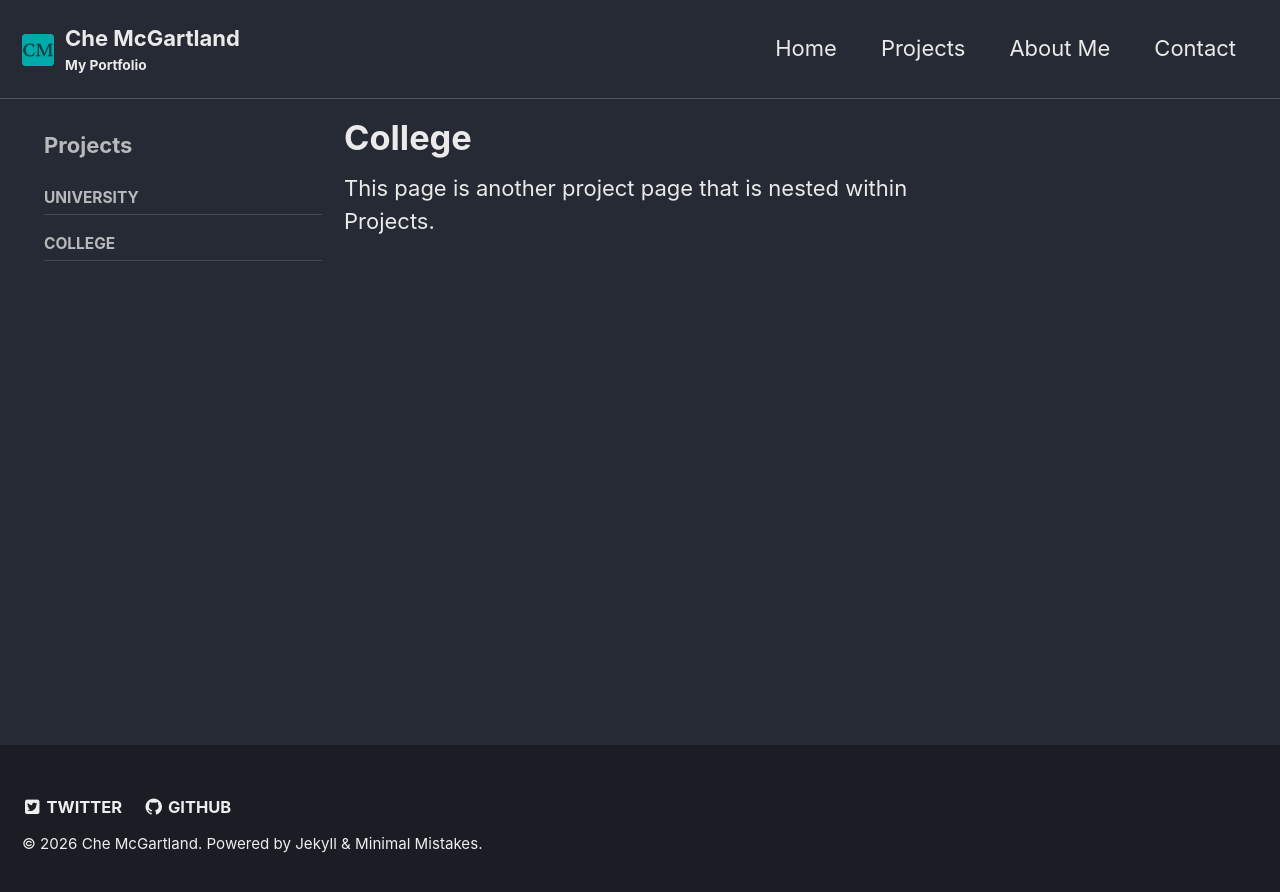
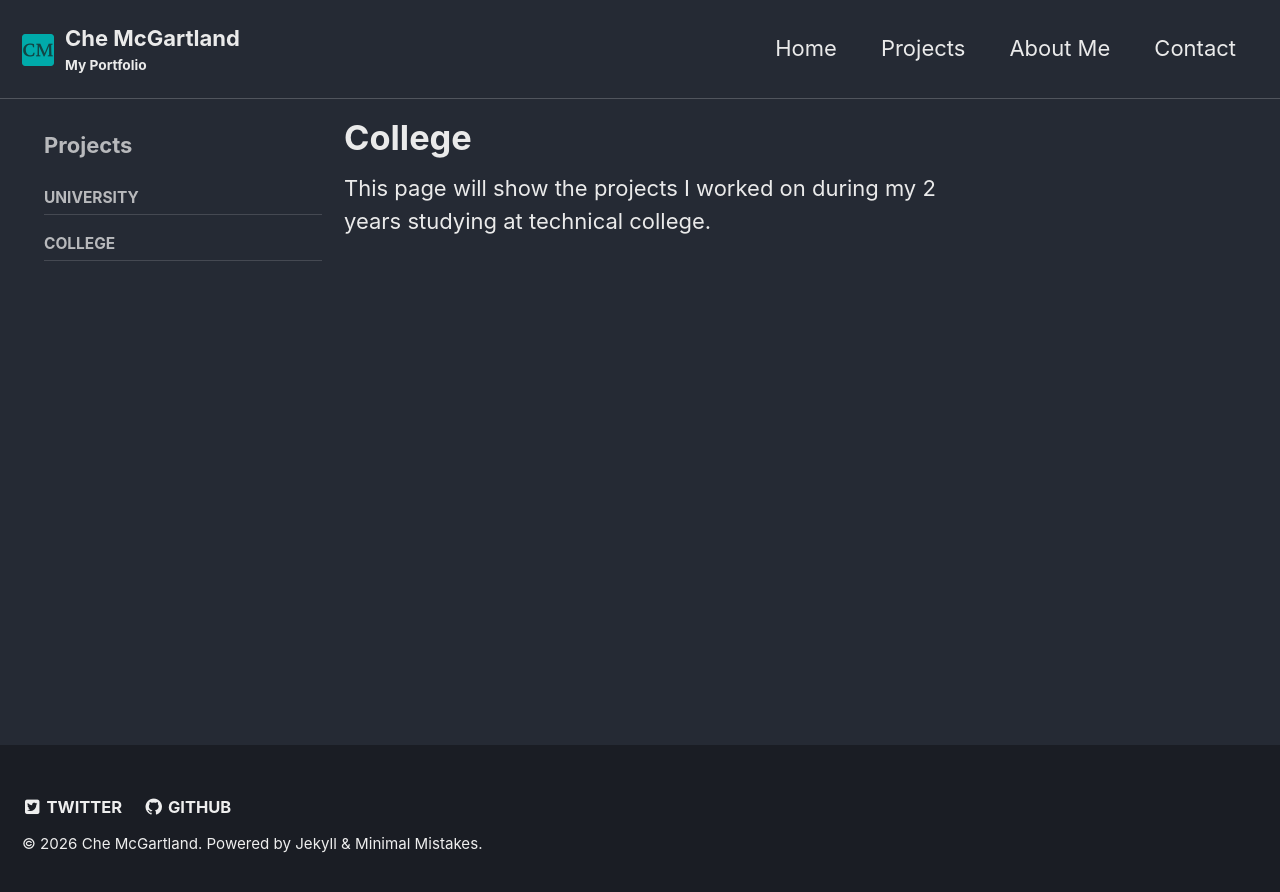
Before and after one commit to chemcg19/chemcg19.github.io, a Jekyll site: the page built from _pages/projects-college.md, in a window 1280 px wide. Shown: the top 892 px of the page. Built offline with Jekyll 4.4.1, drawn with Linux system fonts in a browser that asks for light colours.

Commit message:
Update description of college projects page

```diff
--- a/_pages/projects-college.md
+++ b/_pages/projects-college.md
@@ -8,4 +8,4 @@ sidebar:
     - projects
 ---
 
-This page is another project page that is nested within Projects.
+This page will show the projects I worked on during my 2 years studying at technical college.
```
